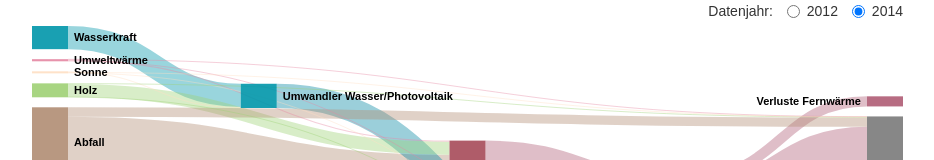
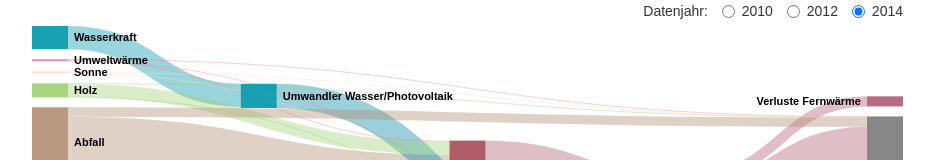
Before and after one commit to StataBS/Energieflussdiagramm, a plain HTML site: page index.html in a window 1280 px wide. Shown: the top 160 px of the page, without its empty margins (8-942 px from the left). Drawn offline with Linux system fonts and the light colour scheme.

Commit message:
Add 2010 radio button

```diff
--- a/index.html
+++ b/index.html
@@ -16,6 +16,7 @@
   <body>
     <div class="text-right" style="width: 911px;">
       <label class="radio-inline" style="padding-left: 10px">Datenjahr: </label>
+      <label class="radio-inline"><input type="radio" name="year" value="2010">2010</label>
       <label class="radio-inline"><input type="radio" name="year" value="2012">2012</label>
       <label class="radio-inline active"><input type="radio" name="year" value="2014" checked="">2014</label>
     </div>
```
